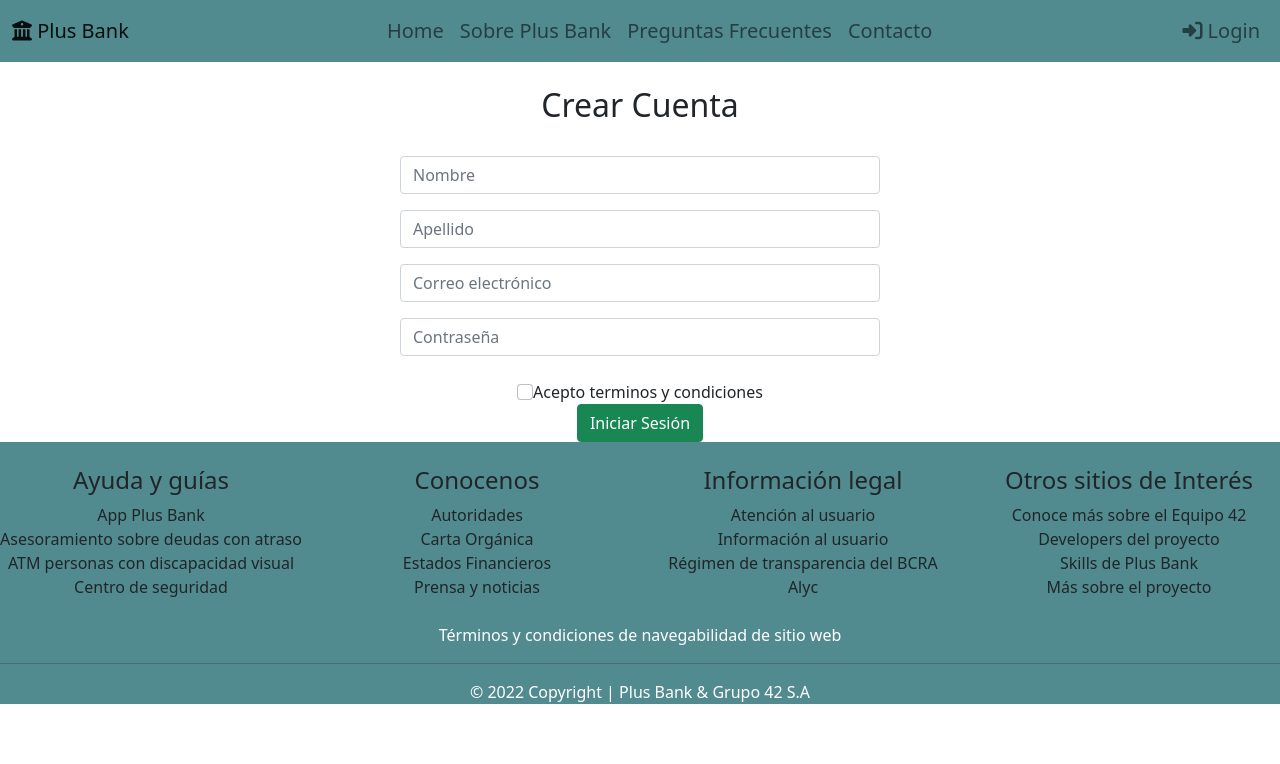
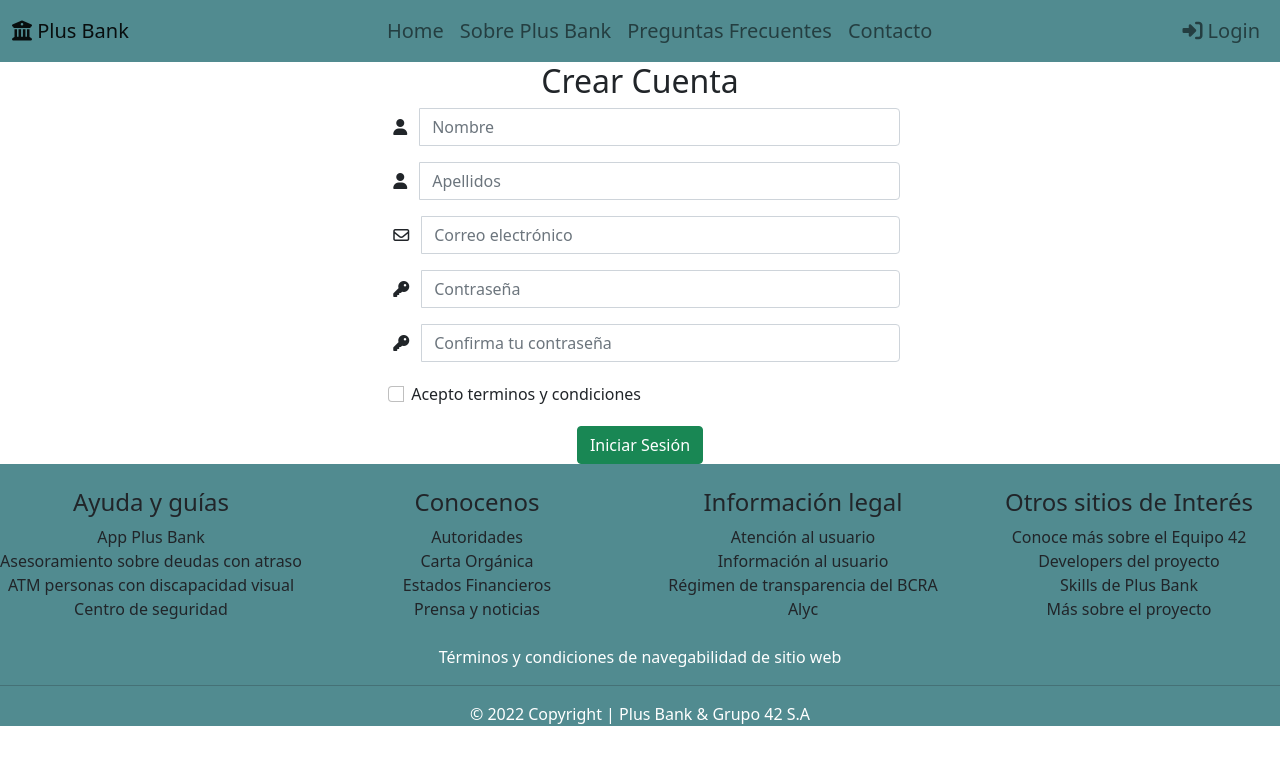
Before and after one commit to leandroheliz/Equipo42IDForIdeas, a React (Create React App) app: page /cuenta in a window 1280 px wide. Shown: the top 764 px of the page. Built offline with nearby package versions, Linux system fonts and the light colour scheme.

Commit message:
Actualizacion formulario

```diff
--- a/src/Components/Login/Cuenta.js
+++ b/src/Components/Login/Cuenta.js
@@ -2,31 +2,53 @@ import React,{useState} from "react";
 import { Link } from "react-router-dom";
 
 const Cuenta = () =>{
-
     const [ estaCreandoCuenta ] = useState(false);
-
         return(
             <div className='container justify-content-center d-flex text-center'>
                 <div className='row'>
-                <div className='' >
                     <br/>
                         <h2>{ estaCreandoCuenta? "Registrate" : "Crear Cuenta"}</h2>
                     <br/>
-                    <form className='form-group'>
-                        <input type= 'text' placeholder="Nombre" className="form-control mt3" style={{width:"30rem"}}/>
-                        <input type= 'text' placeholder="Apellido" className="form-control mt-3" style={{width:"30rem"}}/>
-                        <input type='email' placeholder='Correo electrónico' required className='form-control mt-3' style={{ width: '30rem' }} />
-                        <input type='password' placeholder='Contraseña' className='form-control mt-3' style={{ width: '30rem' }} />
-                        <br></br>
-                        <input type="checkbox" class="form-check-input" id="exampleCheck1"></input>
-                        <label class="form-check-label" for="exampleCheck1">Acepto terminos y condiciones</label>
-                        <br/>
+                      <form className="form-group">
+                              <div className="col-lg-12 col-md-12 col-sm-12 col-xs-12">
+                                    <div className="mb-3 input-group">
+                                        <button type="button" className="btn btn-outline-blue"><i className='fas fa-user'></i></button>
+                                        <input type="text" placeholder="Nombre" className="form-control"/>
+                                    </div>
+                              </div>
+                              <div className="col-lg-12 col-md-12 col-sm-12 col-xs-12">
+                                    <div className="mb-3 input-group">
+                                        <button type="button" className="btn btn-outline-blue"><i className='fas fa-user'></i></button>
+                                        <input type="text" placeholder="Apellidos" className="form-control" />
+                                    </div>
+                              </div>
+                              <div className="col-lg-12 col-md-12 col-sm-12 col-xs-12">
+                                    <div className="mb-3 input-group">
+                                        <button type="button" className="btn btn-outline-blue"><i class='far fa-envelope'></i></button>
+                                        <input type="text" placeholder="Correo electrónico" className="form-control"/>
+                                    </div>
+                              </div>
+                              <div className="col-lg-12 col-md-12 col-sm-12 col-xs-12">
+                                    <div className="mb-3 input-group">
+                                        <button type="button" className="btn btn-outline-blue"><i className='fas fa-key'></i></button>
+                                        <input type="text" placeholder="Contraseña" className="form-control" />
+                                    </div>
+                              </div>
+                                <div className="col-lg-12 col-md-12 col-sm-12 col-xs-12">
+                                    <div className="mb-3 input-group">
+                                        <button type="button" className="btn btn-outline-blue"><i className='fas fa-key'></i></button>
+                                        <input type="text" placeholder="Confirma tu contraseña" className="form-control"/>
+                                    </div>
+                                </div>
+                                    <div className="mb-3 input-group">
+                                        <input type="checkbox" class="form-check-input m-2" id="exampleCheck1"></input>
+                                        <label className="form-check-label mt-1" for="exampleCheck1">Acepto terminos y condiciones</label>
+                                    </div>
                                 <Link to='/homebanking' type='submit' className='btn btn-success'>
                                     { estaCreandoCuenta ? "Iniciar" : "Iniciar Sesión"}
                                 </Link>
+                        </form>
                     <br></br>
-                    </form>
-                </div>
                 </div>
            </div>
         )
```
Lines whose indentation alone changed are shown as unchanged.
